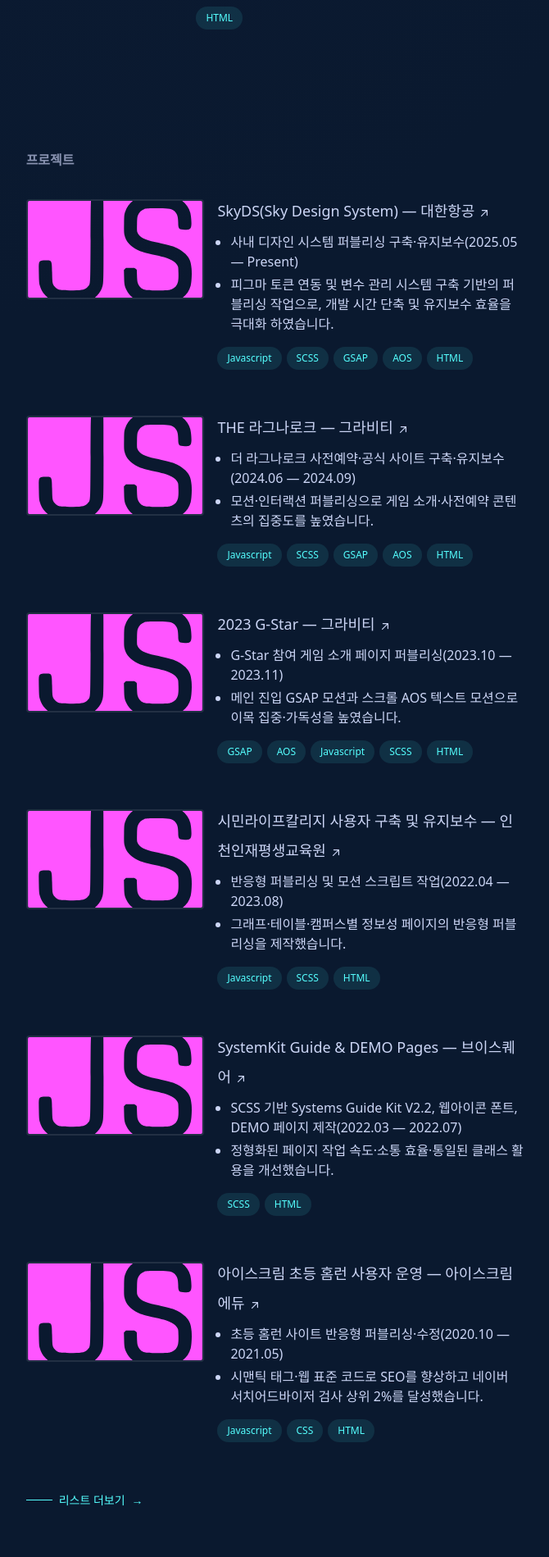
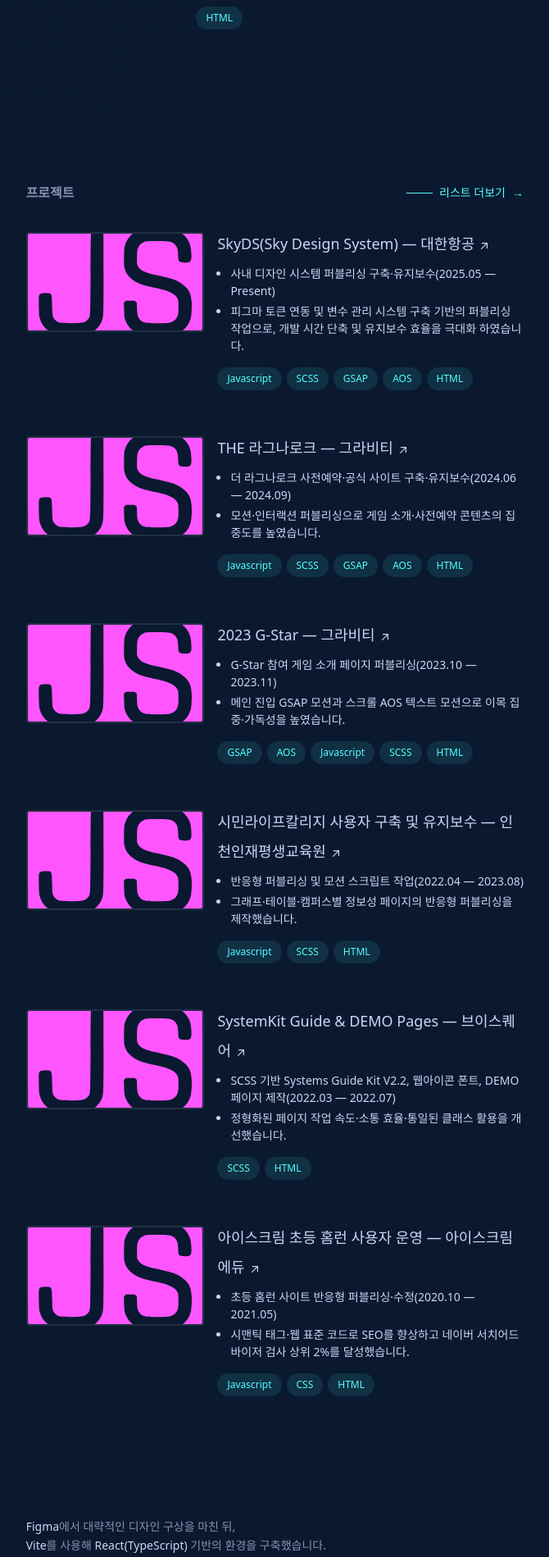
Before and after one commit to jenna757/portfolio-26, a React (Vite) app: page /#about in a window 1280 px wide. Shown: the part 2346-4245 px from the top of the page at 82% size, without its empty margins (593-1263 px from the left). Built offline with nearby package versions, Linux system fonts and the light colour scheme; a web font is replaced by a local one.

Commit message:
design(works): 더보기 버튼 위치 변경

```diff
--- a/src/components/portfolio/ProjectItem.tsx
+++ b/src/components/portfolio/ProjectItem.tsx
@@ -62,7 +62,7 @@
               </span>
             </a>
           </h3>
-          <ul className="mt-2 list-disc space-y-1 pl-4 text-heading text-base leading-normal">
+          <ul className="mt-2 list-disc space-y-1 pl-4 text-heading text-sm leading-normal">
             {description.map((item, index) => (
               <li key={index}>{item}</li>
             ))}
--- a/src/content/summary.mdx
+++ b/src/content/summary.mdx
@@ -1,6 +1,4 @@
 import { ProjectItem, ProjectList } from '../components/portfolio';
-
-<p className="mb-8 text-base font-bold leading-normal text-muted">프로젝트</p>
 
 <ProjectList>
   <ProjectItem
--- a/src/works/Works.tsx
+++ b/src/works/Works.tsx
@@ -2,17 +2,12 @@
 
 const Works = () => {
   return (
-    <section
-      id="works"
-      className="mb-16 scroll-mt-16 md:mb-24 lg:mb-36 lg:scroll-mt-24"
-      aria-label="작업물"
-    >
+    <section id="works" className="mb-16 scroll-mt-16 md:mb-24 lg:mb-36 lg:scroll-mt-24" aria-label="작업물">
       <div className="sticky top-0 z-20 -mx-6 mb-4 w-screen bg-navy/75 px-6 py-5 backdrop-blur md:-mx-12 md:px-12 lg:sr-only lg:relative lg:top-auto lg:mx-auto lg:w-full lg:px-0 lg:py-0 lg:opacity-0">
         <h2 className="text-sm font-bold uppercase tracking-widest text-heading lg:sr-only">Works</h2>
       </div>
-      <div>
-        <SummaryMdx />
-        <p className="mt-10">
+      <p className="flex mt-10 mb-8 justify-between">
+        <p className="text-base font-bold leading-normal text-muted">프로젝트</p>
         <a
           href="/works"
           className="group inline-flex items-center gap-2 text-sm font-medium text-accent transition-colors hover:text-accent/80 focus-visible:outline focus-visible:outline-2 focus-visible:outline-offset-2 focus-visible:outline-accent"
@@ -25,6 +20,8 @@
           <span aria-hidden>→</span>
         </a>
       </p>
+      <div>
+        <SummaryMdx />
       </div>
     </section>
   );
```
Lines whose indentation alone changed are shown as unchanged.
